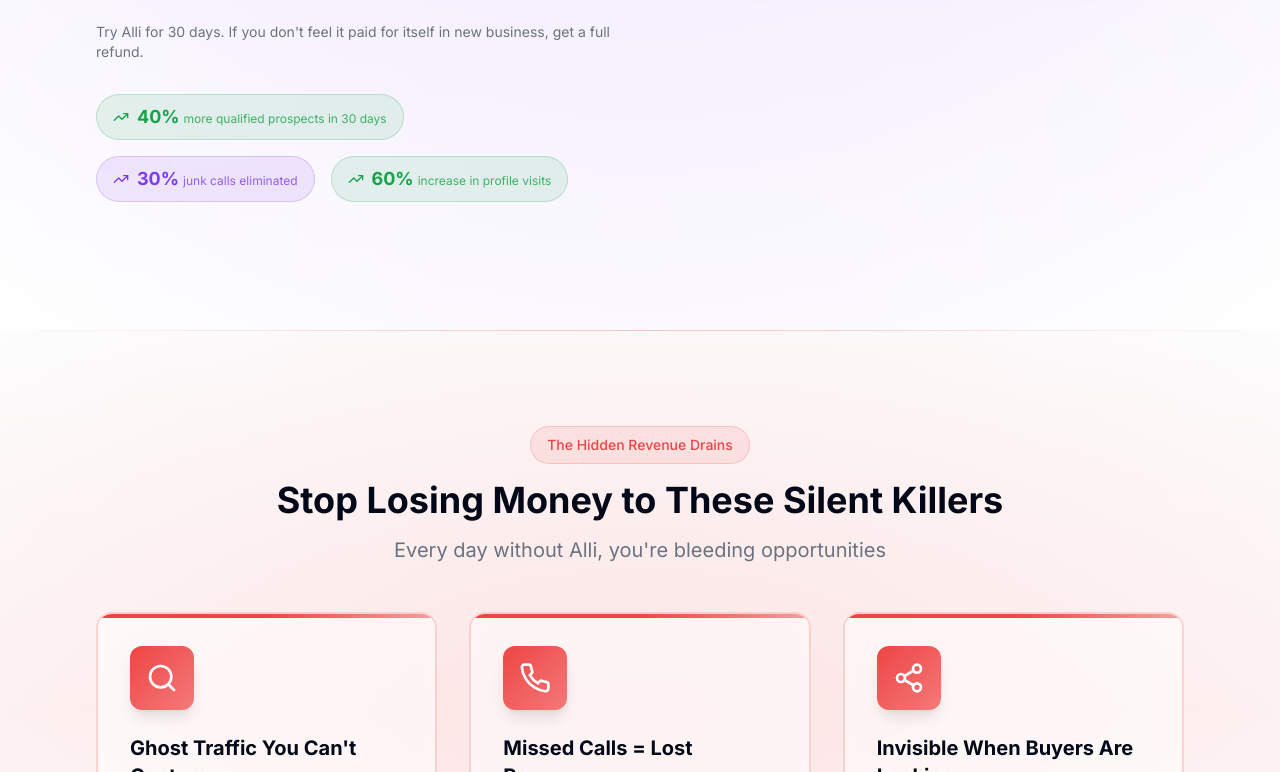
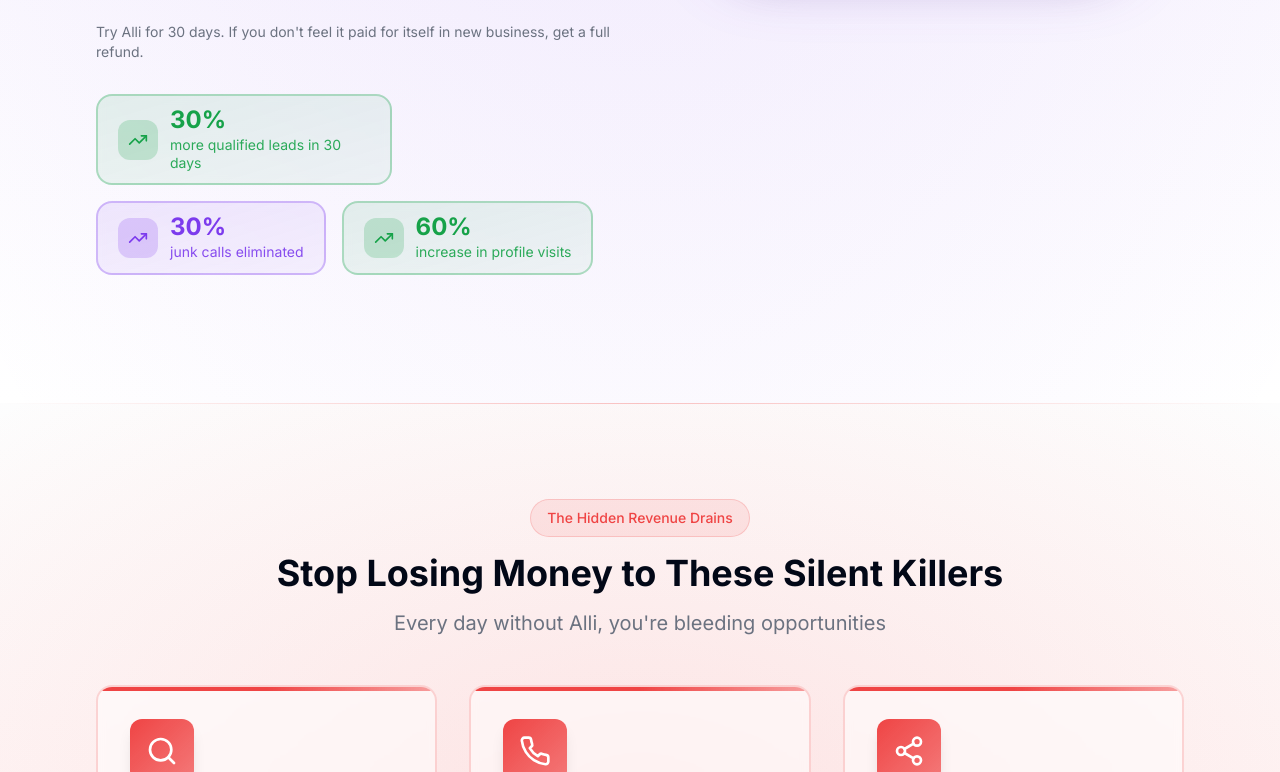
Before and after one commit to coachcarroll/hirealli-launchpad, a React (Vite) app: page / in a window 1280 px wide. Shown: the part 868-1640 px from the top of the page. Built offline with nearby package versions, Linux system fonts and the light colour scheme; the HTML template or start-up script is replaced by a standard one.

Commit message:
Fix proof pills and update lead generation metric

```diff
--- a/src/components/ProofChip.tsx
+++ b/src/components/ProofChip.tsx
@@ -9,16 +9,22 @@ interface ProofChipProps {
 const ProofChip = ({ metric, label, variant = "default" }: ProofChipProps) => {
   return (
     <div
-      className={`inline-flex items-center gap-2 px-4 py-2 rounded-full border ${
+      className={`group relative inline-flex items-center gap-3 px-5 py-3 rounded-2xl border-2 transition-all duration-300 hover:scale-105 ${
         variant === "success"
-          ? "bg-accent/10 border-accent/20 text-accent"
-          : "bg-primary/10 border-primary/20 text-primary"
+          ? "bg-gradient-to-br from-accent/10 to-accent/5 border-accent/30 text-accent hover:border-accent/50 hover:shadow-[0_8px_30px_hsl(var(--accent)/0.2)]"
+          : "bg-gradient-to-br from-primary/10 to-primary/5 border-primary/30 text-primary hover:border-primary/50 hover:shadow-[0_8px_30px_hsl(var(--primary)/0.2)]"
       } backdrop-blur-sm`}
     >
-      <TrendingUp className="w-4 h-4" />
-      <div className="flex items-baseline gap-1">
-        <span className="font-bold text-lg">{metric}</span>
-        <span className="text-xs opacity-80">{label}</span>
+      <div className={`w-10 h-10 rounded-xl flex items-center justify-center ${
+        variant === "success"
+          ? "bg-accent/20"
+          : "bg-primary/20"
+      } group-hover:scale-110 transition-transform duration-300`}>
+        <TrendingUp className="w-5 h-5" />
+      </div>
+      <div className="flex flex-col">
+        <span className="font-bold text-2xl leading-none mb-1">{metric}</span>
+        <span className="text-sm opacity-90 leading-tight max-w-[200px]">{label}</span>
       </div>
     </div>
   );
--- a/src/pages/Index.tsx
+++ b/src/pages/Index.tsx
@@ -80,7 +80,7 @@ const Index = () => {
   ];
 
   const outcomes = [
-    { icon: CheckCircle2, text: "40% more qualified prospects in 30 days" },
+    { icon: CheckCircle2, text: "30% more qualified leads in 30 days" },
     { icon: CheckCircle2, text: "24/7 reception with zero missed calls" },
     { icon: CheckCircle2, text: "Hidden buyers turned into pipeline" },
     { icon: CheckCircle2, text: "Consistent content without hiring" },
@@ -104,7 +104,7 @@ const Index = () => {
               </div>
 
               <h1 className="text-4xl md:text-5xl lg:text-6xl font-bold mb-6 leading-tight">
-                Service Businesses: Book <span className="text-primary">40% more</span> qualified leads in 30 days by hiring Alli—<span className="text-accent">your always‑on AI team member</span>.
+                Service Businesses: Book <span className="text-primary">30% more</span> qualified leads in 30 days by hiring Alli—<span className="text-accent">your always‑on AI team member</span>.
               </h1>
 
               <p className="text-xl md:text-2xl text-muted-foreground mb-8">
@@ -134,7 +134,7 @@ const Index = () => {
               </p>
 
               <div className="flex flex-wrap gap-4 justify-center md:justify-start">
-                <ProofChip metric="40%" label="more qualified prospects in 30 days" variant="success" />
+                <ProofChip metric="30%" label="more qualified leads in 30 days" variant="success" />
                 <ProofChip metric="30%" label="junk calls eliminated" />
                 <ProofChip metric="60%" label="increase in profile visits" variant="success" />
               </div>
```
